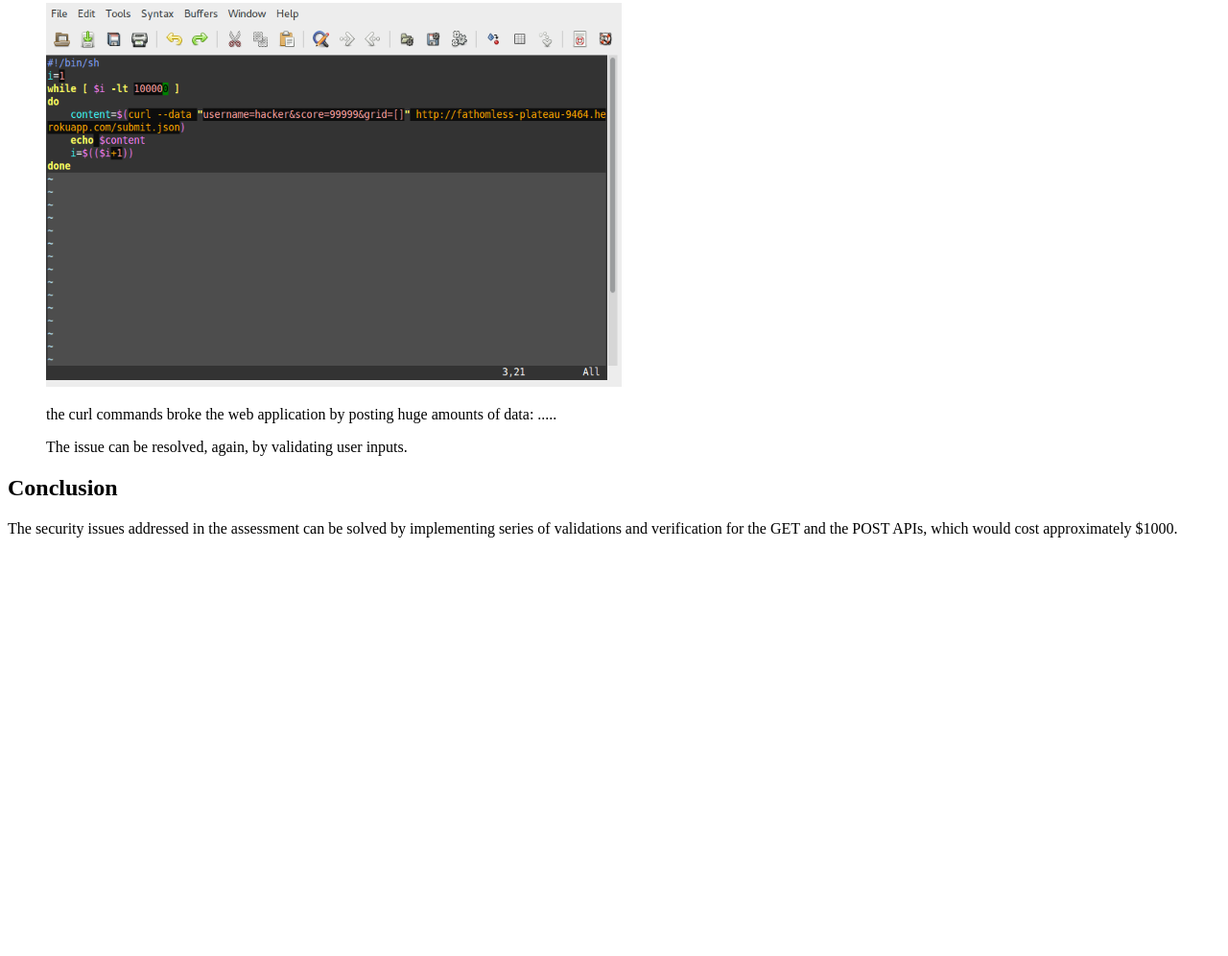
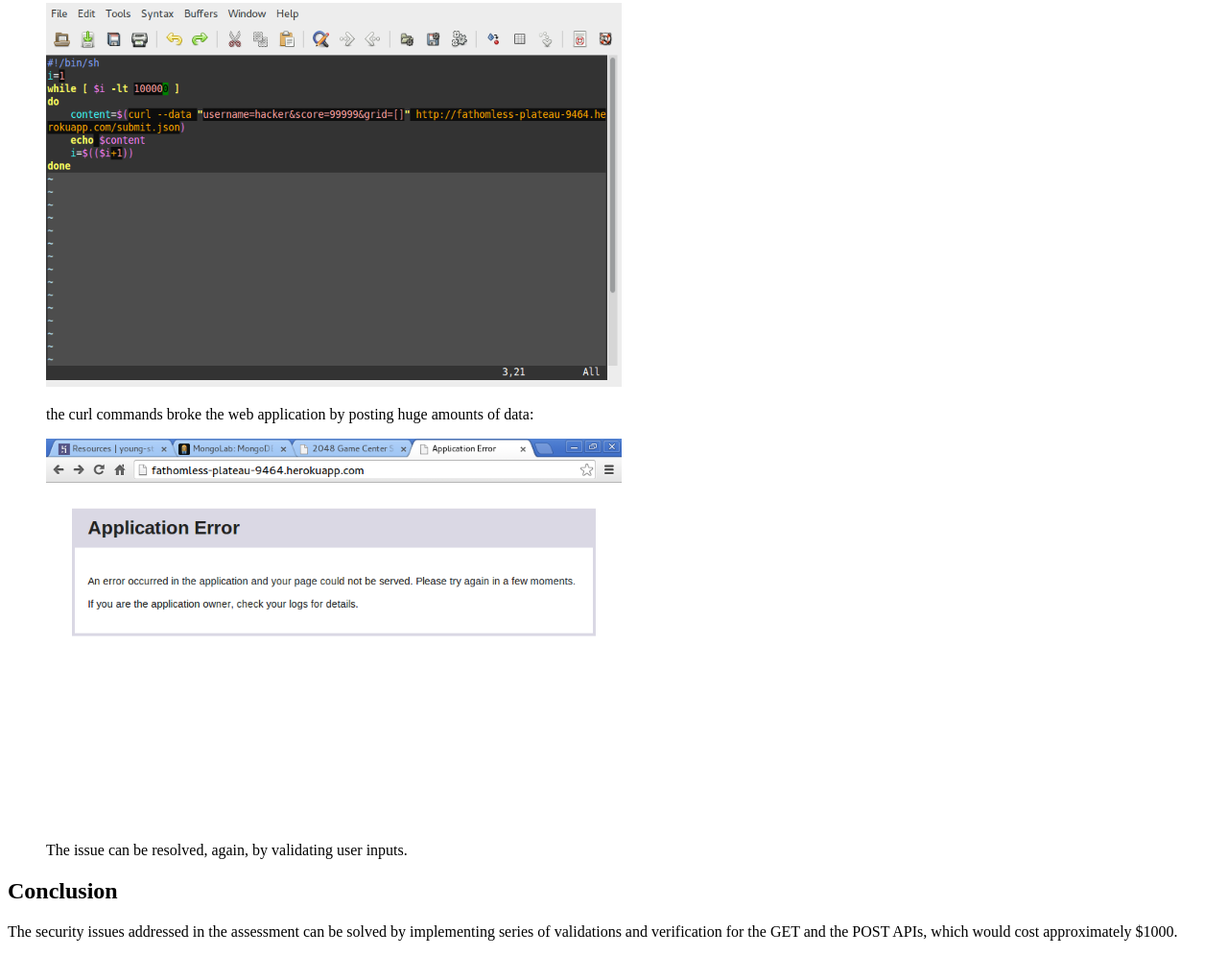
Before and after one commit to cchao93/COMP20-Web-Programming-Assignments, a plain HTML site: page security/index.html in a window 1280 px wide. Shown: the part 2028-3024 px from the top of the page at 96% size. Before the commit the page ends 2604 px from the top, so only its background shows below. Drawn offline with Linux system fonts and the light colour scheme.

Commit message:
added DOS

```diff
--- a/security/index.html
+++ b/security/index.html
@@ -104,7 +104,9 @@
 	       </p>
                   the curl commands broke the web application by posting huge amounts
                   of data:
-                  .....
+               <p><img src="resources/dos.png" alt="DOS Demo"
+                                           height="400px" width="600px"/></p>
+	       </p>
                </p>
                <p>The issue can be resolved, again, by validating user inputs.
                </p>
```
Also changed, not shown: security/resources/dos.png (added), 1 other file.
